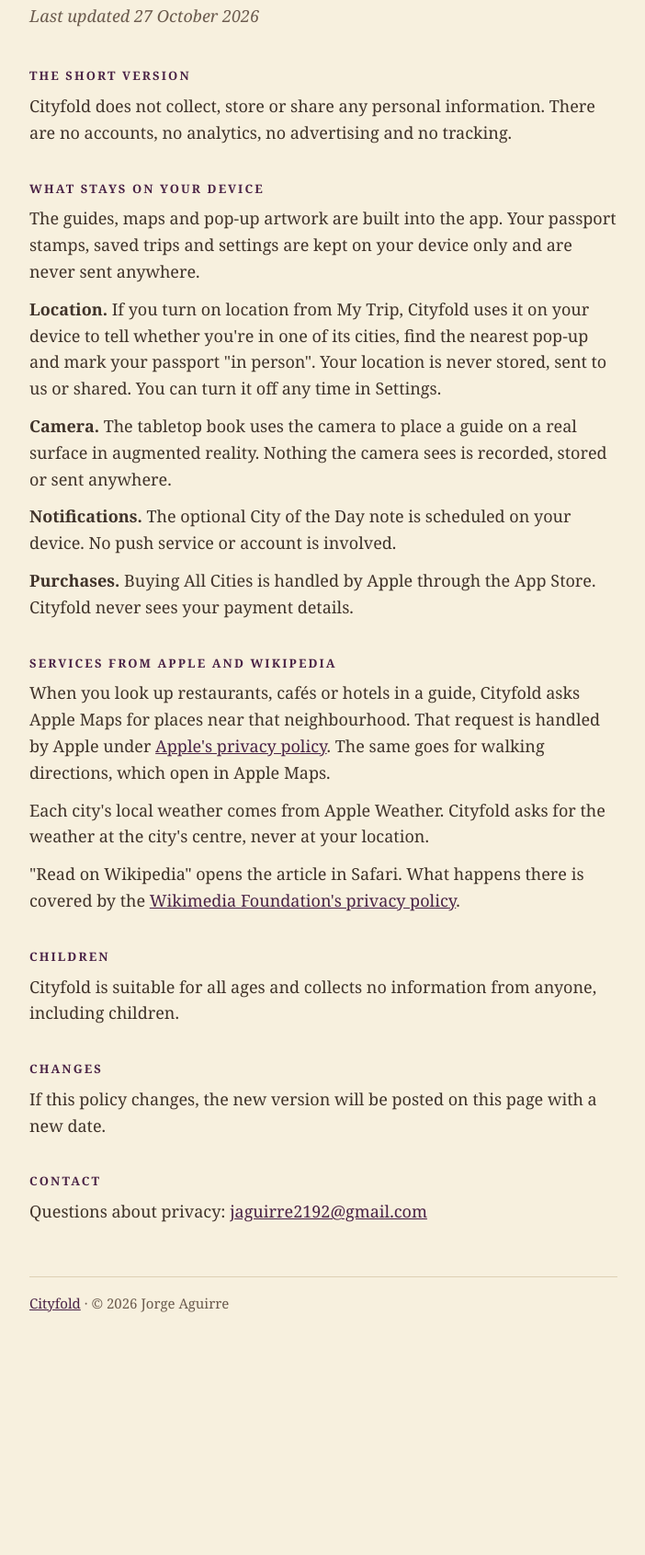
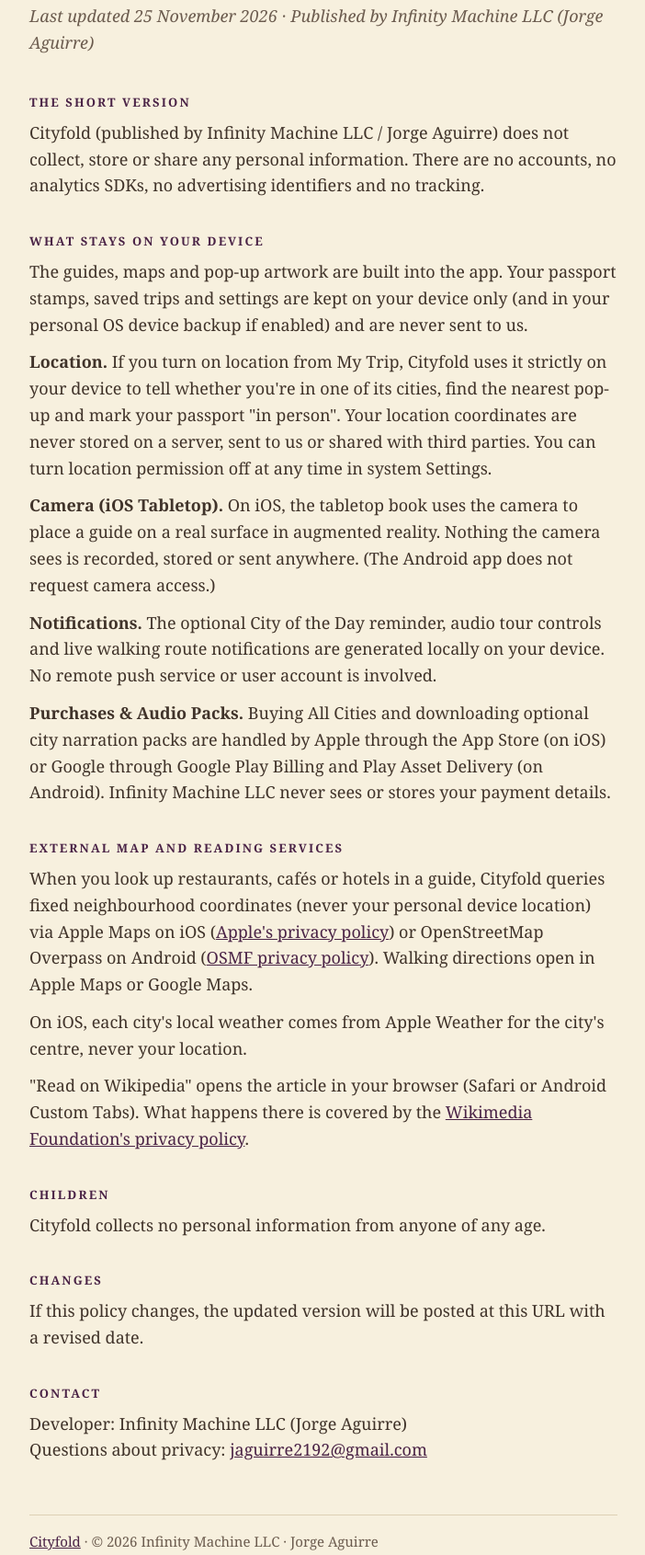
Before and after one commit to jaguirre2192/cityfold, a plain HTML site: page privacy.html in a window 1280 px wide. Shown: the part 140-1831 px from the top of the page at 92% size, without its empty margins (288-990 px from the left). Before the commit the page ends 1641 px from the top, so only its background shows below. Drawn offline with Linux system fonts and the light colour scheme.

Commit message:
Update privacy policy and support page for Android release under Infinity Machine LLC

```diff
--- a/privacy.html
+++ b/privacy.html
@@ -10,45 +10,46 @@
 <main>
   <p class="imprint"><a href="index.html">CITYFOLD · CITY GUIDES</a></p>
   <h1>Privacy Policy</h1>
-  <p class="lede">Last updated 27 October 2026</p>
+  <p class="lede">Last updated 25 November 2026 · Published by Infinity Machine LLC (Jorge Aguirre)</p>
 
   <section>
     <h2>The short version</h2>
-    <p>Cityfold does not collect, store or share any personal information. There are no accounts, no analytics, no advertising and no tracking.</p>
+    <p>Cityfold (published by Infinity Machine LLC / Jorge Aguirre) does not collect, store or share any personal information. There are no accounts, no analytics SDKs, no advertising identifiers and no tracking.</p>
   </section>
 
   <section>
     <h2>What stays on your device</h2>
-    <p>The guides, maps and pop-up artwork are built into the app. Your passport stamps, saved trips and settings are kept on your device only and are never sent anywhere.</p>
-    <p><strong>Location.</strong> If you turn on location from My Trip, Cityfold uses it on your device to tell whether you're in one of its cities, find the nearest pop-up and mark your passport "in person". Your location is never stored, sent to us or shared. You can turn it off any time in Settings.</p>
-    <p><strong>Camera.</strong> The tabletop book uses the camera to place a guide on a real surface in augmented reality. Nothing the camera sees is recorded, stored or sent anywhere.</p>
-    <p><strong>Notifications.</strong> The optional City of the Day note is scheduled on your device. No push service or account is involved.</p>
-    <p><strong>Purchases.</strong> Buying All Cities is handled by Apple through the App Store. Cityfold never sees your payment details.</p>
+    <p>The guides, maps and pop-up artwork are built into the app. Your passport stamps, saved trips and settings are kept on your device only (and in your personal OS device backup if enabled) and are never sent to us.</p>
+    <p><strong>Location.</strong> If you turn on location from My Trip, Cityfold uses it strictly on your device to tell whether you're in one of its cities, find the nearest pop-up and mark your passport "in person". Your location coordinates are never stored on a server, sent to us or shared with third parties. You can turn location permission off at any time in system Settings.</p>
+    <p><strong>Camera (iOS Tabletop).</strong> On iOS, the tabletop book uses the camera to place a guide on a real surface in augmented reality. Nothing the camera sees is recorded, stored or sent anywhere. (The Android app does not request camera access.)</p>
+    <p><strong>Notifications.</strong> The optional City of the Day reminder, audio tour controls and live walking route notifications are generated locally on your device. No remote push service or user account is involved.</p>
+    <p><strong>Purchases &amp; Audio Packs.</strong> Buying All Cities and downloading optional city narration packs are handled by Apple through the App Store (on iOS) or Google through Google Play Billing and Play Asset Delivery (on Android). Infinity Machine LLC never sees or stores your payment details.</p>
   </section>
 
   <section>
-    <h2>Services from Apple and Wikipedia</h2>
-    <p>When you look up restaurants, cafés or hotels in a guide, Cityfold asks Apple Maps for places near that neighbourhood. That request is handled by Apple under <a href="https://www.apple.com/legal/privacy/">Apple's privacy policy</a>. The same goes for walking directions, which open in Apple Maps.</p>
-    <p>Each city's local weather comes from Apple Weather. Cityfold asks for the weather at the city's centre, never at your location.</p>
-    <p>"Read on Wikipedia" opens the article in Safari. What happens there is covered by the <a href="https://foundation.wikimedia.org/wiki/Policy:Privacy_policy">Wikimedia Foundation's privacy policy</a>.</p>
+    <h2>External map and reading services</h2>
+    <p>When you look up restaurants, cafés or hotels in a guide, Cityfold queries fixed neighbourhood coordinates (never your personal device location) via Apple Maps on iOS (<a href="https://www.apple.com/legal/privacy/">Apple's privacy policy</a>) or OpenStreetMap Overpass on Android (<a href="https://osmfoundation.org/wiki/Privacy_Policy">OSMF privacy policy</a>). Walking directions open in Apple Maps or Google Maps.</p>
+    <p>On iOS, each city's local weather comes from Apple Weather for the city's centre, never your location.</p>
+    <p>"Read on Wikipedia" opens the article in your browser (Safari or Android Custom Tabs). What happens there is covered by the <a href="https://foundation.wikimedia.org/wiki/Policy:Privacy_policy">Wikimedia Foundation's privacy policy</a>.</p>
   </section>
 
   <section>
     <h2>Children</h2>
-    <p>Cityfold is suitable for all ages and collects no information from anyone, including children.</p>
+    <p>Cityfold collects no personal information from anyone of any age.</p>
   </section>
 
   <section>
     <h2>Changes</h2>
-    <p>If this policy changes, the new version will be posted on this page with a new date.</p>
+    <p>If this policy changes, the updated version will be posted at this URL with a revised date.</p>
   </section>
 
   <section>
     <h2>Contact</h2>
-    <p>Questions about privacy: <a href="mailto:jaguirre2192@gmail.com?subject=Cityfold%20privacy">jaguirre2192@gmail.com</a></p>
+    <p>Developer: Infinity Machine LLC (Jorge Aguirre)<br>
+    Questions about privacy: <a href="mailto:jaguirre2192@gmail.com?subject=Cityfold%20privacy">jaguirre2192@gmail.com</a></p>
   </section>
 
-  <footer><a href="index.html">Cityfold</a> · © 2026 Jorge Aguirre</footer>
+  <footer><a href="index.html">Cityfold</a> · © 2026 Infinity Machine LLC · Jorge Aguirre</footer>
 </main>
 </body>
 </html>
```
Also changed, not shown: index.html (+5 -5 lines).
